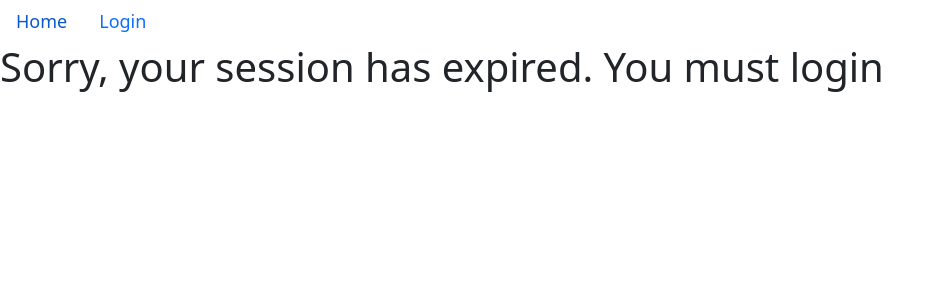
After one commit to NourAyyoub/cars-finder, a Flask app: page /admin in a window 1280 px wide. The commit adds this page. Shown: the top 300 px of the page, without its empty margins (0-942 px from the left). Run offline with Flask 3, Linux system fonts and the light colour scheme.

Commit message:
Add admin page

```diff
--- a/app.py
+++ b/app.py
@@ -69,9 +69,18 @@ def login():
             return render_template("login.htm", title_of_page="Login", css_file="login", form=form, message="Wrong Credentials. Please Try Again.")
         else:
             session['user'] = user.id
-            print("Login success")
-            return render_template("login.htm", title_of_page="Login", css_file="login", message="Successfully Logged In!",form=form)
+            return redirect(url_for('admin'))
     return render_template("login.htm", title_of_page="Login", css_file="login", form=form)
+
+@app.route("/admin")
+def admin():
+    return render_template("admin.htm", title_of_page="Admin")
+
+@app.route("/logout")
+def logout():
+    if 'user' in session:
+        session.pop('user')
+    return redirect(url_for('home'))
 
 if __name__ == "__main__":
     app.run(debug=True, host="0.0.0.0", port=3000)
--- /dev/null
+++ b/templates/admin.htm
@@ -0,0 +1,27 @@
+{% extends "base.htm" %}
+{% block title %} {{ title_of_page }} {% endblock %}
+{% block body %}
+<div>
+    <ul class="nav " style="font-size: large;">
+        <li class="nav-item">
+            <a class="nav-link" href="{{url_for('home')}}">Home</a>
+        </li>
+        {% if 'user' in session %}
+            <li class="nav-item">
+                <a class="nav-link" href="{{url_for('logout')}}">Log Out</a>
+            </li>
+        {% else %}
+            <li class="nav-item">
+                <a class="nav-link" href="{{url_for('login')}}">Login</a>
+            </li>
+        {% endif %}
+    </ul>
+</div>
+
+{% if 'user' in session %}
+<h1>Hi Admain</h1>
+<h5>You are now using the site as an administrator</h5>
+{% else %}
+<h1>Sorry, your session has expired. You must login</h1>
+{% endif%}
+{% endblock %}
```
Also changed, not shown: templates/home.htm (+14 -0 lines), templates/login.htm (+8 -0 lines), instance/cars.db (deleted).
